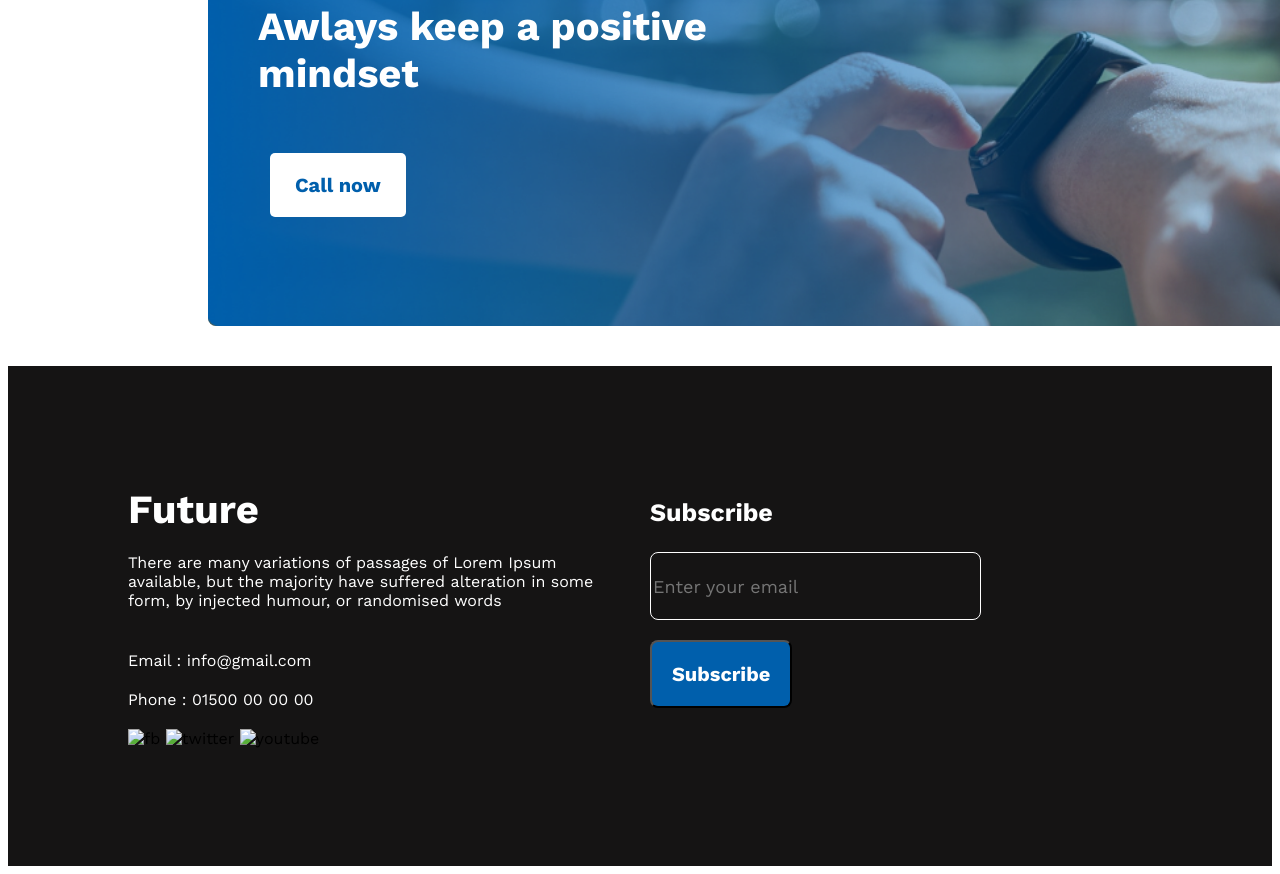
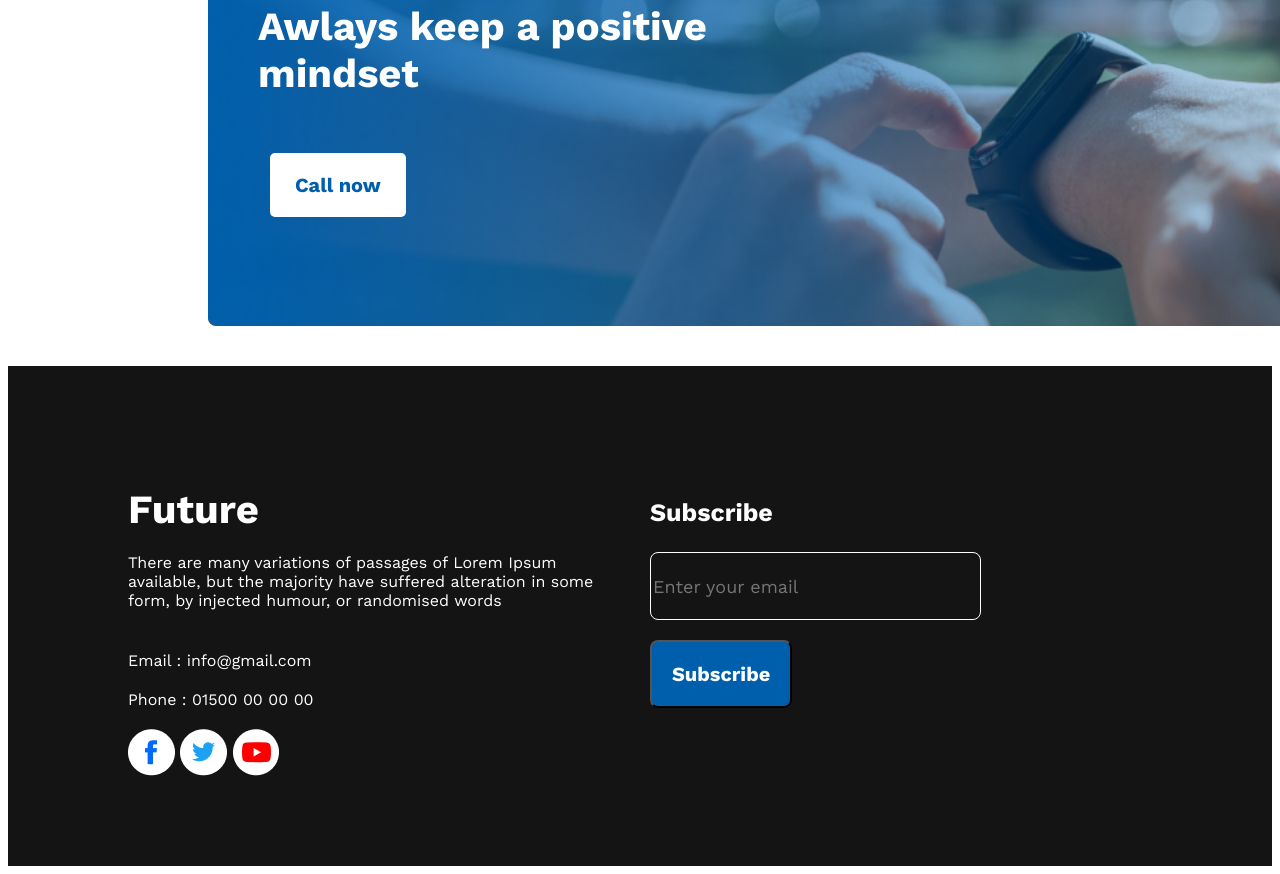
Before and after one commit to Mahmudul-Riad/first-portfolio-website, a plain HTML site: page assignment.html in a window 1280 px wide. Shown: the part 2447-3321 px from the top of the page. Drawn offline with nearby package versions, Linux system fonts and the light colour scheme.

Commit message:
Bug-Fixed

```diff
--- a/assignment.html
+++ b/assignment.html
@@ -4,7 +4,7 @@
     <meta charset="UTF-8">
     <meta http-equiv="X-UA-Compatible" content="IE=edge">
     <meta name="viewport" content="width=device-width, initial-scale=1.0">
-    <title>Document</title>
+    <title>Assignment01</title>
     <link rel="stylesheet" href="./styles/style.css">
     <link rel="preconnect" href="https://fonts.googleapis.com"><link rel="preconnect" href="https://fonts.gstatic.com" crossorigin><link href="https://fonts.googleapis.com/css2?family=Open+Sans&family=Work+Sans:wght@700&display=swap" rel="stylesheet">
     <link rel="preconnect" href="https://fonts.googleapis.com"><link rel="preconnect" href="https://fonts.gstatic.com" crossorigin><link href="https://fonts.googleapis.com/css2?family=Open+Sans&family=Work+Sans:wght@400;700&display=swap" rel="stylesheet">
@@ -99,9 +99,9 @@
 
       <div class="social">
 
-      <img src=".images/icons/fb.png" alt="fb">
-      <img src=".new-me/images/icons/twitter.png" alt="twitter">
-      <img src=".new-me/images/icons/youtube.png" alt="youtube">
+      <img src="./images/icons/fb.png" alt="fb">
+      <img src="./images/icons/twitter.png" alt="twitter">
+      <img src="./images/icons/youtube.png" alt="youtube">
       </div>
 
       <div class="subscribe">
```
